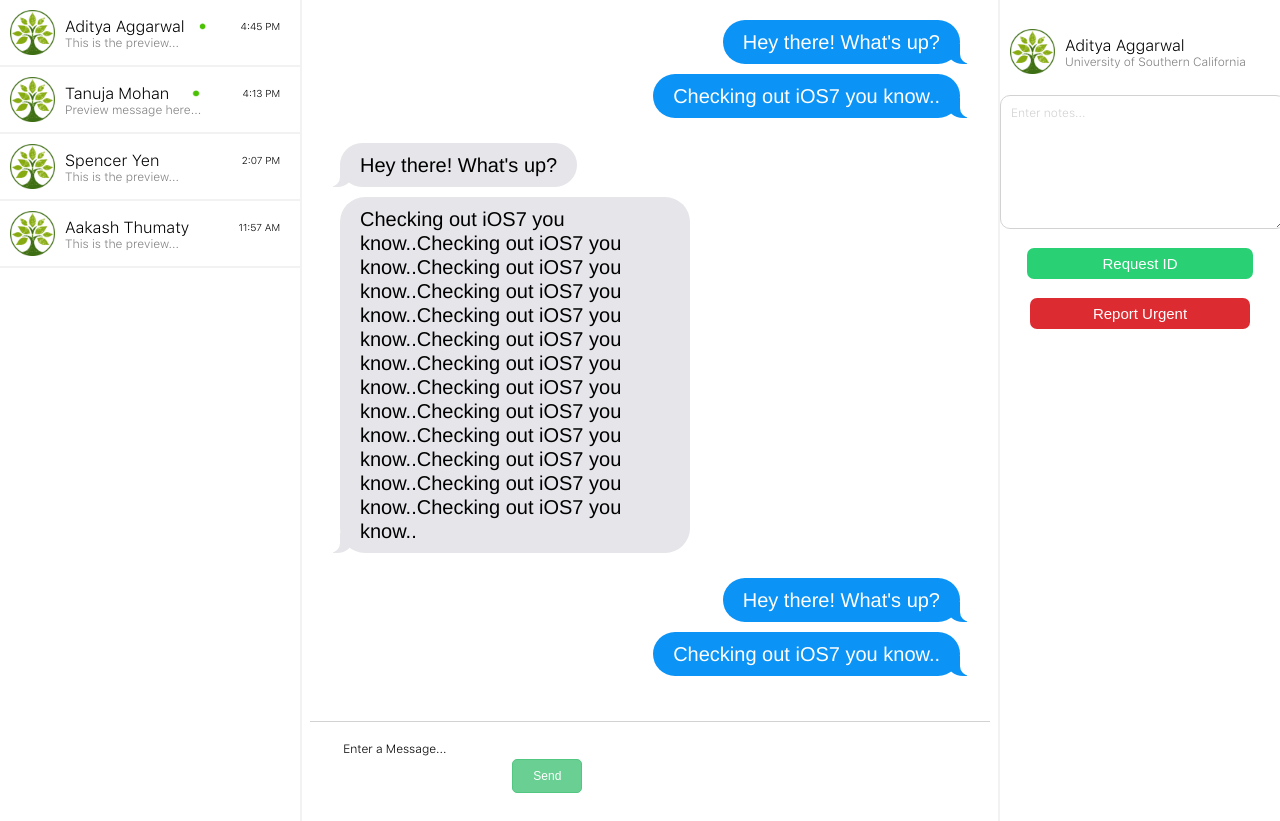
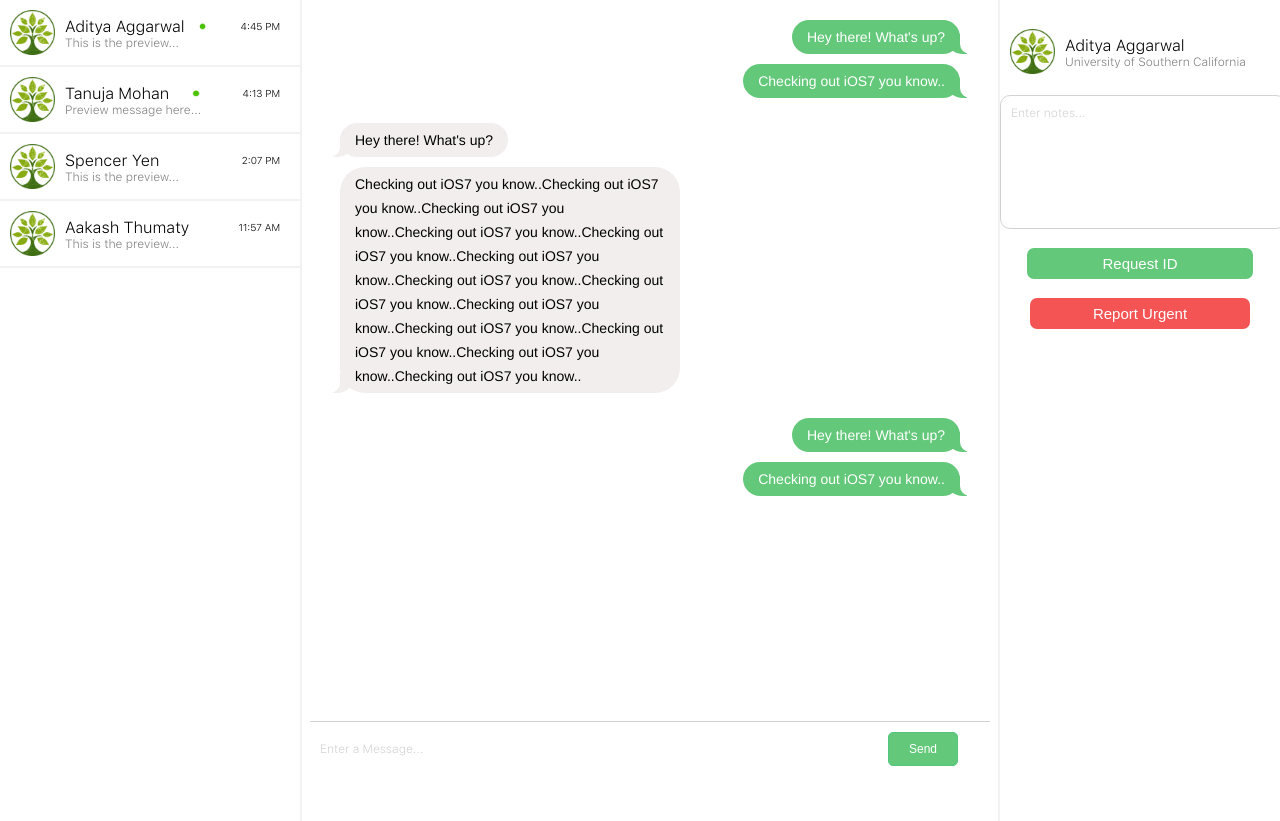
Before and after one commit to Glia-mh/Glia-Web, a PHP site: page /ChatUI/ChatUI.html in a window 1280 px wide. Shown: the part 60-881 px from the top of the page. Run offline with PHP 8.4, Linux system fonts and the light colour scheme; some libraries are stand-ins or nearby versions.

Commit message:
text message bar edits

```diff
--- a/ChatUI/ChatUI.html
+++ b/ChatUI/ChatUI.html
@@ -12,6 +12,9 @@
 	<link rel="stylesheet" href="//code.jquery.com/ui/1.11.4/themes/smoothness/jquery-ui.css">
   	<script src="//code.jquery.com/jquery-1.10.2.js"></script>
   	<script src="//code.jquery.com/ui/1.11.4/jquery-ui.js"></script>
+  	<script>
+  		$('textarea').autoResize();
+  	</script>
 
 </head>
 
@@ -79,7 +82,7 @@
 			</section>
 		</section>
 	<form class="class-message-box-container">
-		<textarea class="message-box" > Enter a Message... </textarea>
+		<textarea class="message-box" placeholder = "Enter a Message..."></textarea>
 
 		<input type="submit" class="button" id="#send-button" value="Send" />
 
--- a/css/style.css
+++ b/css/style.css
@@ -138,10 +138,11 @@ header {
 	display: inline-block;
 	padding-top: 10px;
 	border-radius: 10px;
+	resize: none;
 }
 
 #request{
-	background-color: #29D074;
+	background-color: rgba(100, 200, 122, 1);
 	padding-top: 7px;
 	padding-bottom: 7px;
 	padding-left: 75px;
@@ -151,9 +152,12 @@ header {
 	font-size: 15px;
 	border: none;
 }
+#request:hover {
+	background-color: #5CA759;
+}
 
 #report{
-	background-color: #DC2C32;
+	background-color: #F45454;
 	padding-top: 7px;
 	padding-bottom: 7px;
 	padding-left: 63px;
@@ -163,6 +167,9 @@ header {
 	font-size: 15px;
 	border: none;
 	text-align: center;
+}
+#report:hover {
+	background-color: #F73939;
 }
 
 
@@ -202,13 +209,14 @@ textarea {
 	font: inherit;
 	font-size: 12px;
 	border-radius: 5px;
+	outline: none;
 }
 
 .button {
 	padding: 9px 20px;
 	border: solid 1px #51C781;
 	color: white;
-	background-color: rgba(81, 199, 129, 0.85);
+	background-color: rgba(100, 200, 122, 1);
 	font-size: 12px;
 	border-radius: 5px;
 	-webkit-transition: .2s all;
@@ -219,7 +227,7 @@ textarea {
 
 .button:hover {
 	color: white;
-	background-color: rgba(81, 199, 129, 1.0);
+	background-color: #5CA759;
 }
 
 ::-webkit-input-placeholder { /* WebKit browsers */
@@ -313,12 +321,12 @@ textarea {
 .class-bubble {
 	position:relative;
 	font-family: "Helvetica Neue";
-	font-size: 20px;
+	font-size: 14px;
 	font-weight: normal;
 	margin: 5px auto;
 	line-height: 24px;
 	border-radius:25px;
-	padding:10px 20px;
+	padding:5px 15px;
 	max-width: 50%;
 	word-wrap: break-word;
 	text-align:left;
@@ -332,7 +340,7 @@ textarea {
 	color:white;
 }
 .class-from-me .class-bubble {
-	background:#0B93F6;
+	background: rgba(100, 200, 122, 1);
 	float:right;
 }
 
@@ -343,7 +351,7 @@ textarea {
 		bottom:-2px;
 		right:-7px;
 		height:20px;
-		border-right:20px solid #0B93F6;
+		border-right:20px solid rgba(100, 200, 122, 1);
 		border-bottom-left-radius: 16px 14px;
 		-webkit-transform:translate(0, -2px);
 }
@@ -371,7 +379,7 @@ textarea {
 }
 
 .class-from-them .class-bubble {
-	background:#E5E5EA;
+	background: #F2EEEE;
 	float:left;
 }
 
@@ -384,7 +392,7 @@ textarea {
 		bottom:-2px;
 		left:-7px;
 		height:20px;
-		border-left:20px solid #E5E5EA;
+		border-left:20px solid #F2EEEE;
 		border-bottom-right-radius: 16px 14px;
 		-webkit-transform:translate(0, -2px);
 	}
@@ -414,8 +422,8 @@ textarea {
 /*message box */
 
 .class-message-box-container {
-	padding:10px 20px;
 	background: #FFF;
+	padding-top: 10px;
 	height: 100px;
 	bottom: 0px;
 	width:inherit;
@@ -429,14 +437,17 @@ textarea {
 
 	padding: 10px;
 	font-size: 12px;
-	border: solid 10px rgb(210, 210, 210);
+	width: 85%;
+	border: solid 1px black;
 	outline: 0;
 	border-radius: 5px;
-	bottom:0px;
-	resize:none;
-	border:none;
+	bottom:0%;
+	float: left;
+	resize: none;
+	border: none;
 }
 #send-button {
-	margin-right:10px;
 	display: inline;
+	padding-left: 10px;
+	padding-top: 10px;
 }
```
Also changed, not shown: 2 other files.
